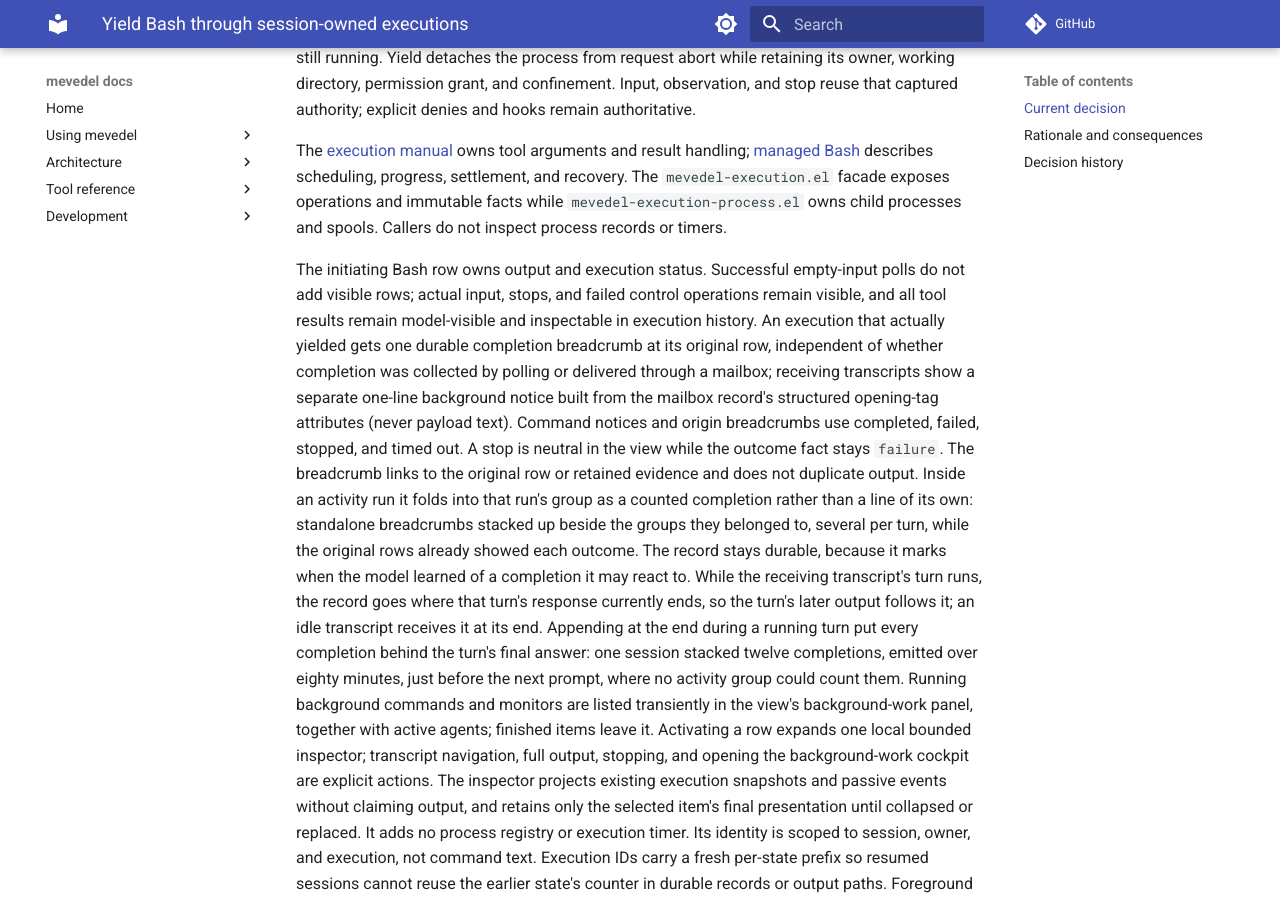
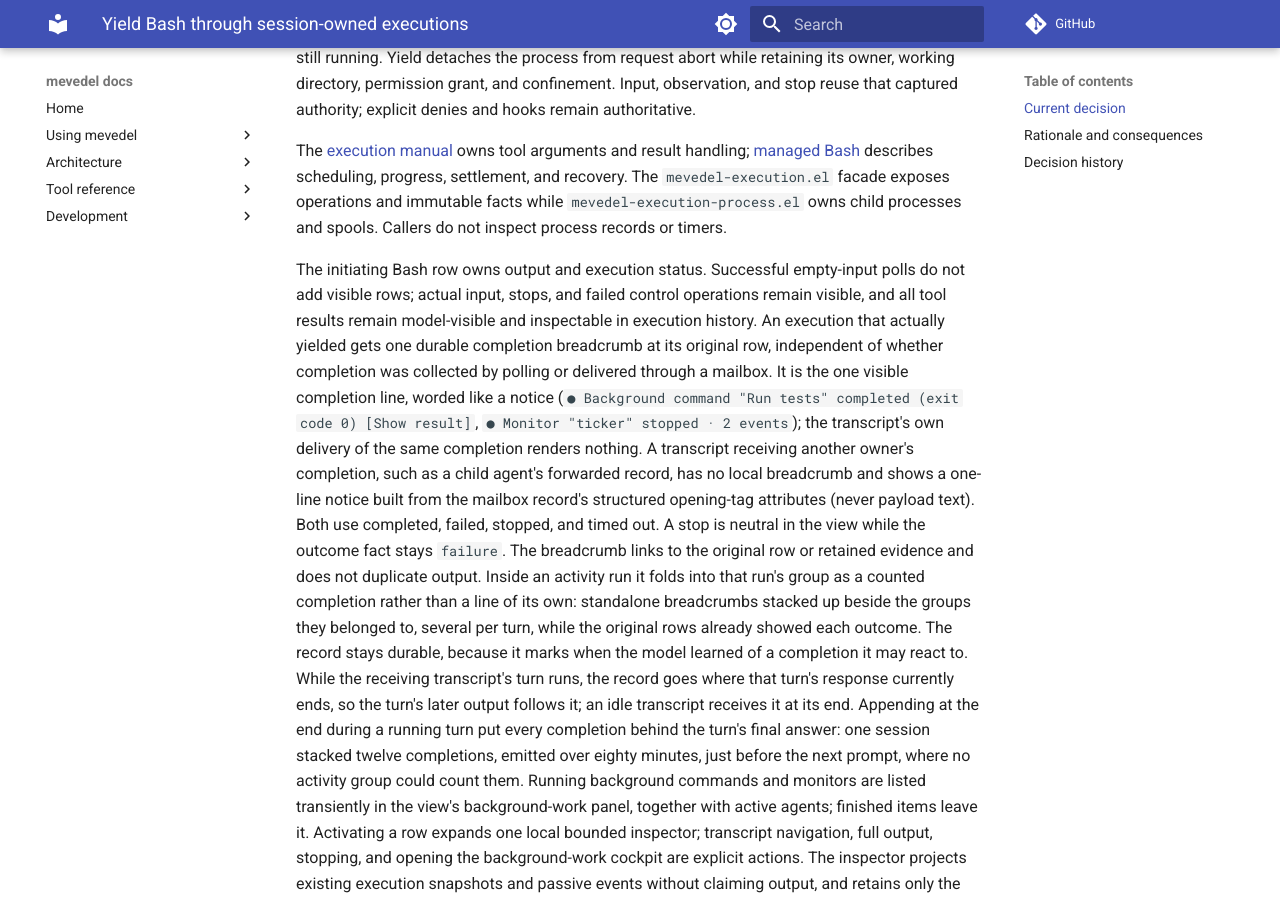
Before and after one commit to FrauH0lle/mevedel, an MkDocs documentation site: the page built from docs/adr/0024-yield-bash-through-session-owned-executions.md, in a window 1280 px wide and 900 px high, scrolled down 302 px. Built offline with MkDocs 1.6.1 and Material for MkDocs 9.7.7, drawn with Linux system fonts in a browser that asks for light colours; comment, search, counter and statistics services are not loaded; some of the changed text lies outside the part shown.

Commit message:
feat(view): Show one completion line per background command
An in-turn completion showed twice: the breadcrumb at the command row
(`↳ Completed: …  [Show result]') and, right after it, the notice of the
transcript's own delivery (`● Background command "…" completed …').  The
breadcrumb is recorded when the work ends, before delivery, so it stays
as the one line, now worded like a notice; the own delivery renders
nothing.  A forwarded child completion has no local breadcrumb and keeps
its notice.

* mevedel-view-audit.el (mevedel-view-audit--breadcrumb-label): Word the
breadcrumb as `● Background command "X" completed (exit code 0)' or
`● Monitor "X" stopped · N events', error-faced when failed.
* mevedel-view-render.el (mevedel-view--own-completion-mail-p): New.
(mevedel-view--decorate-mailbox-block): Render the transcript's own
EXECUTION and MONITOR_TERMINAL deliveries as nothing; agent results are
never own completions.
(mevedel-view--mailbox-activity-entry): Return nil for them.
(mevedel-view--tool-activity-entries, mevedel-view--render-tool-activity):
Skip them without splitting activity runs.
* docs/adr/0024-yield-bash-through-session-owned-executions.md: Revise the
breadcrumb/notice rule with its history.
* docs/view.md, docs/tools.md, docs/tools/execution.md: Document.
* test/test-mevedel-view-render.el, test/test-mevedel-view-render-audits.el
* test/test-mevedel-view-render-attribution.el
* test/test-mevedel-view-stream.el: Update wording; cover hidden own
deliveries, kept child and Monitor-event notices, and group continuity.

```diff
--- a/docs/adr/0024-yield-bash-through-session-owned-executions.md
+++ b/docs/adr/0024-yield-bash-through-session-owned-executions.md
@@ -22,10 +22,14 @@
 remain visible, and all tool results remain model-visible and inspectable in
 execution history. An execution that actually yielded gets one durable
 completion breadcrumb at its original row, independent of whether completion
-was collected by polling or delivered through a mailbox; receiving transcripts
-show a separate one-line background notice built from the mailbox record's
-structured opening-tag attributes (never payload text). Command notices and
-origin breadcrumbs use completed, failed, stopped, and timed out. A stop is
+was collected by polling or delivered through a mailbox. It is the one visible
+completion line, worded like a notice (`● Background command "Run tests"
+completed (exit code 0)  [Show result]`, `● Monitor "ticker" stopped · 2
+events`); the transcript's own delivery of the same completion renders nothing.
+A transcript receiving another owner's completion, such as a child agent's
+forwarded record, has no local breadcrumb and shows a one-line notice built
+from the mailbox record's structured opening-tag attributes (never payload
+text). Both use completed, failed, stopped, and timed out. A stop is
 neutral in the view while the outcome fact stays `failure`.
 The breadcrumb links to the original row or retained evidence and does not
 duplicate output. Inside an activity run it folds into that run's group as a
@@ -107,6 +111,13 @@
 
 ## Decision history
 
+- **One completion line (2026-10).** The breadcrumb (`↳ Completed: …  [Show
+  result]`) and the notice of the transcript's own delivery
+  (`● Background command "…" completed`) sat next to each other for every
+  in-turn completion; the user read them as duplication. The breadcrumb is
+  recorded when the work ends, before delivery, so it stays as the one line in
+  notice wording, and the own delivery no longer renders. Forwarded child
+  completions keep their notice because their transcript has no breadcrumb.
 - **One background-work panel with agents (2026-10).** Commands and monitors
   had their own status block, with an `All…` link to an executions-only
   cockpit, while agents had a separate block with a `[-]` toggle and handle
```
Also changed, not shown: docs/tools.md (+5 -4 lines), docs/tools/execution.md (+6 -5 lines), docs/view.md (+11 -8 lines), 6 other files.
